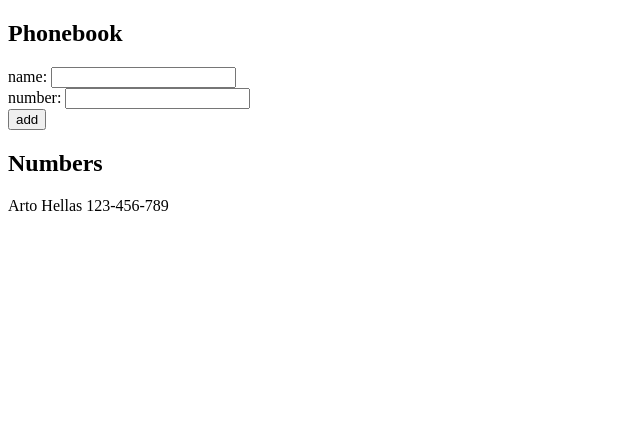
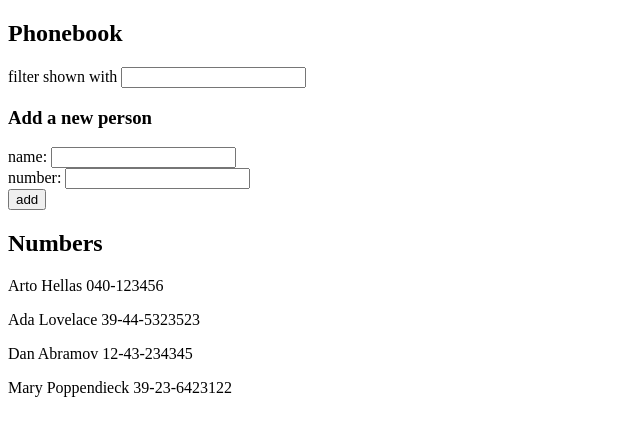
Before and after one commit to hyjin123/helsinki-part2-2025, a React (Vite) app in the folder phonebook/: page / in a window 1280 px wide. Shown: the top 436 px of the page, without its empty margins (0-640 px from the left). Built offline with nearby package versions, Linux system fonts and the light colour scheme.

Commit message:
exercise 2.9

```diff
--- a/phonebook/src/App.jsx
+++ b/phonebook/src/App.jsx
@@ -1,11 +1,16 @@
 import { useState } from "react";
+import Persons from "./Components/Persons";
 
 const App = () => {
   const [persons, setPersons] = useState([
-    { name: "Arto Hellas", number: "123-456-789" },
+    { name: "Arto Hellas", number: "040-123456", id: 1 },
+    { name: "Ada Lovelace", number: "39-44-5323523", id: 2 },
+    { name: "Dan Abramov", number: "12-43-234345", id: 3 },
+    { name: "Mary Poppendieck", number: "39-23-6423122", id: 4 },
   ]);
   const [newName, setNewName] = useState("");
   const [newNumber, setNewNumber] = useState("");
+  const [search, setSearch] = useState("");
 
   const addPerson = (event) => {
     event.preventDefault();
@@ -39,9 +44,22 @@ const App = () => {
     setNewNumber(event.target.value);
   };
 
+  const handleSearch = (event) => {
+    setSearch(event.target.value);
+  };
+
+  // filter based on search result
+  const filteredPersons = persons.filter((person) =>
+    person.name.toLowerCase().includes(search.toLowerCase())
+  );
+
   return (
     <div>
       <h2>Phonebook</h2>
+      <div>
+        filter shown with <input value={search} onChange={handleSearch} />
+      </div>
+      <h3>Add a new person</h3>
       <form onSubmit={addPerson}>
         <div>
           name: <input value={newName} onChange={handlePersonChange} />
@@ -54,11 +72,7 @@ const App = () => {
         </div>
       </form>
       <h2>Numbers</h2>
-      {persons.map((person) => (
-        <p key={person.name}>
-          {person.name} {person.number}
-        </p>
-      ))}
+      <Persons filteredPersons={filteredPersons} />
     </div>
   );
 };
--- /dev/null
+++ b/phonebook/src/Components/Persons.jsx
@@ -0,0 +1,13 @@
+const Persons = ({ filteredPersons }) => {
+  return (
+    <div>
+      {filteredPersons.map((person) => (
+        <p key={person.name}>
+          {person.name} {person.number}
+        </p>
+      ))}
+    </div>
+  );
+};
+
+export default Persons;
```
Also changed, not shown: phonebook/eslint.config.js (+18 -17 lines).
